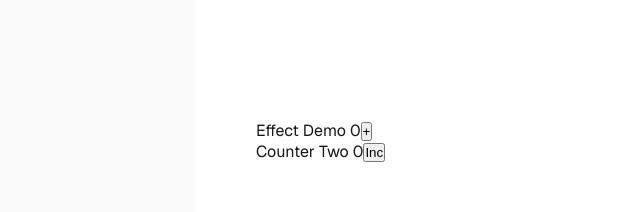
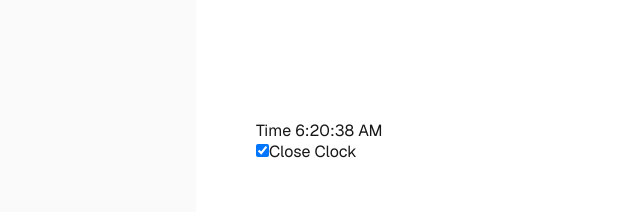
Before and after one commit to Elirus43/frontendWreact, a Next.js app: page / in a window 1280 px wide. Shown: the top 212 px of the page, without its empty margins (44-684 px from the left). Built offline with nearby package versions, Linux system fonts and the light colour scheme.

Commit message:
Clean up func, when a component is destroyed, it run

```diff
--- /dev/null
+++ b/src/app/components/effect/CleanUp.jsx
@@ -0,0 +1,17 @@
+import {useState} from "react";
+import Clock from "./Clock";
+
+export default function CleanUp() {
+    const [showB, setShowB] = useState(true);
+    return (<div>
+
+        {showB && <Clock/>}
+        <label>
+
+            <input type={'checkbox'} checked={showB} onChange={e => {setShowB(e.target.checked)}}/>
+            Close Clock
+
+        </label>
+
+    </div>)
+}
--- /dev/null
+++ b/src/app/components/effect/Clock.jsx
@@ -0,0 +1,24 @@
+import {useEffect, useState} from "react";
+
+export default function Clock()
+{
+    const [time, setTime] = useState(new Date());
+    useEffect(() => {
+        let timer = setInterval(() => {
+            console.log("Update Time");
+            setTime(new Date());
+        }, 1000)
+
+        // Clean Up func is run, when a Component is destroyed
+        return () => {
+            console.log('Clean Up Time');
+            clearInterval(timer)
+        }
+    }, []);
+
+    return (<div>
+
+        Time {time.toLocaleTimeString()}
+
+    </div>)
+}
--- a/src/app/page.js
+++ b/src/app/page.js
@@ -31,6 +31,8 @@ import FocusInput from "./components/FocusInput";
 import MyInputParent from "./components/MyInputParent";
 import VideoPlayer from "./components/VideoPlayer";
 import EffectDemo from "./components/effect/EffectDemo";
+import Clock from "./components/effect/Clock";
+import CleanUp from "./components/effect/CleanUp";
 
 export default function Home() {
   return (
@@ -78,7 +80,9 @@ export default function Home() {
           {/*<FocusInput/>*/}
           {/*<MyInputParent />*/}
           {/*<VideoPlayer/>*/}
-          <EffectDemo/>
+          {/*<EffectDemo/>*/}
+          {/*<Clock/>*/}
+          <CleanUp/>
       </main>
     </div>
   );
```
